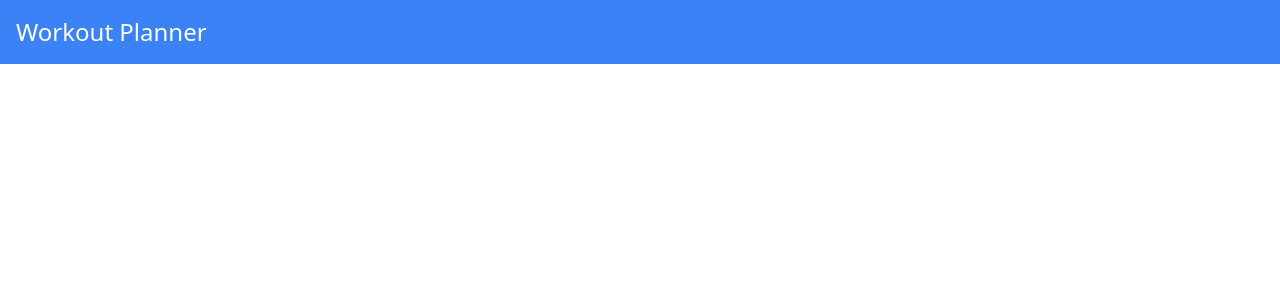
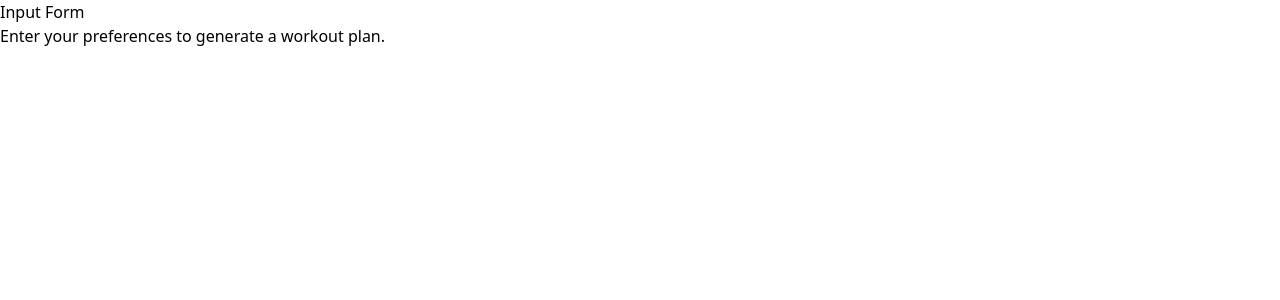
Before and after one commit to ErduanY/ElevateAi, a React (Vite) app: page /input-form in a window 1280 px wide. Shown: the top 300 px of the page. Built offline with nearby package versions, Linux system fonts and the light colour scheme.

Commit message:
Add routing and new pages; implement Home, InputForm, and About components

```diff
--- a/package.json
+++ b/package.json
@@ -13,12 +13,14 @@
     "axios": "^1.7.9",
     "dotenv": "^16.4.7",
     "react": "^18.2.0",
-    "react-dom": "^18.2.0"
+    "react-dom": "^18.2.0",
+    "react-router-dom": "^7.0.2"
   },
   "devDependencies": {
     "@types/node": "^22.10.1",
     "@types/react": "^18.2.15",
     "@types/react-dom": "^18.2.7",
+    "@types/react-router-dom": "^5.3.3",
     "@types/tailwindcss": "^3.1.0",
     "@typescript-eslint/eslint-plugin": "^6.0.0",
     "@typescript-eslint/parser": "^6.0.0",
--- a/src/App.tsx
+++ b/src/App.tsx
@@ -1,11 +1,18 @@
 import './index.css';
-import Header from './components/Header';
+import { BrowserRouter as Router, Routes, Route } from 'react-router-dom';
+import Home from './pages/Home';
+import InputForm from './pages/InputForm';
+import About from './pages/About';
 
 function App() {
   return (
-    <div>
-      <Header />
-    </div>
+    <Router>
+      <Routes>
+        <Route path="/" element={<Home />} />
+        <Route path="/input-form" element={<InputForm />} />
+        <Route path="/about" element={<About />} />
+      </Routes>
+    </Router>
   );
 }
 
--- /dev/null
+++ b/src/pages/About.tsx
@@ -0,0 +1,10 @@
+const About = () => {
+  return (
+    <div>
+      <h1>About</h1>
+      <p>This app helps you create personalized workout plans using AI.</p>
+    </div>
+  );
+};
+
+export default About;
--- /dev/null
+++ b/src/pages/Home.tsx
@@ -0,0 +1,12 @@
+import Header from "../components/Header";
+
+const Home = () => {
+  return (
+    <div>
+      <Header/>
+      <p>Navigate to create your personalized workout plan.</p>
+    </div>
+  );
+};
+
+export default Home;
--- /dev/null
+++ b/src/pages/InputForm.tsx
@@ -0,0 +1,11 @@
+const InputForm = () => {
+  return (
+    <div>
+      <h1>Input Form</h1>
+      <p>Enter your preferences to generate a workout plan.</p>
+      {/* Add your form here */}
+    </div>
+  );
+};
+
+export default InputForm;
```
Also changed, not shown: 1 other file (tests, documents, lock files or other folders).
